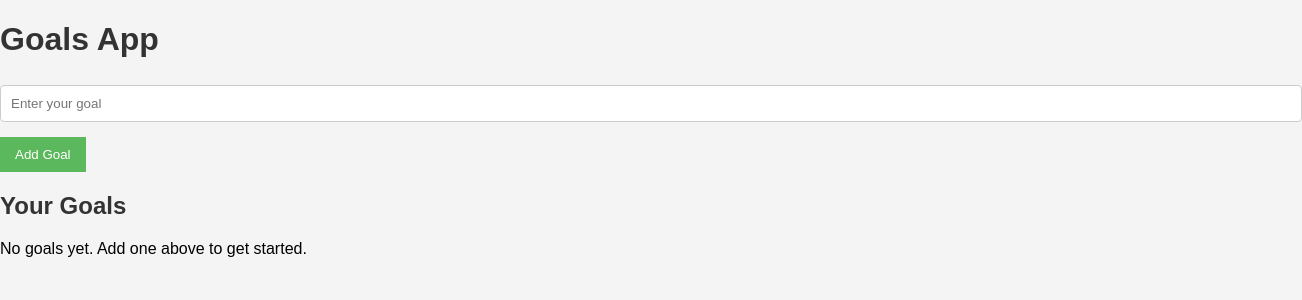
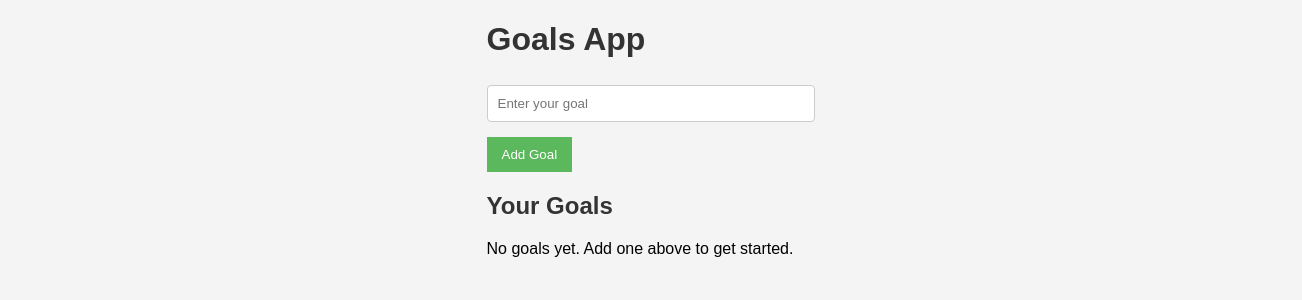
Before and after one commit to benjibyte/goalsapp, a React (Vite) app in the folder goals-app/: page / in a window 1280 px wide. Shown: the top 300 px of the page, 1302 px wide, since content can reach past the window. Built offline with nearby package versions, Linux system fonts and the light colour scheme.

Commit message:
tweaked CSS and added JSDoc types for goals and function parameters with Github Copilot

```diff
--- a/goals-app/src/hooks/useGoals.js
+++ b/goals-app/src/hooks/useGoals.js
@@ -1,8 +1,13 @@
 import { useState } from 'react';
 
+/**
+ * @typedef {{ id: string, title: string }} Goal
+ */
+
 const useGoals = () => {
-    const [goals, setGoals] = useState([]);
+    const [goals, setGoals] = useState(/** @type {Goal[]} */ ([]));
 
+    /** @param {string} title */
     const addGoal = (title) => {
         const trimmedTitle = title.trim();
 
@@ -18,10 +23,15 @@ const useGoals = () => {
         setGoals((prevGoals) => [...prevGoals, newGoal]);
     };
 
+    /** @param {string} goalId */
     const removeGoal = (goalId) => {
         setGoals((prevGoals) => prevGoals.filter(goal => goal.id !== goalId));
     };
 
+    /**
+     * @param {string} goalId
+     * @param {string} updatedTitle
+     */
     const updateGoal = (goalId, updatedTitle) => {
         const trimmedTitle = updatedTitle.trim();
 
--- a/goals-app/src/index.css
+++ b/goals-app/src/index.css
@@ -1,8 +1,27 @@
+* {
+    --main-font: Arial, sans-serif;
+    --main-background-color: #f4f4f4;
+    --main-accent-color: #5cb85c;
+
+
+}
+
+
 body {
     font-family: Arial, sans-serif;
     margin: 0;
     padding: 0;
+    * {
+        max-width: 40em;
+    }
+
+    display: flex;
+    flex-direction: column;
+    align-items: center;
+
+
     background-color: #f4f4f4;
+    /* This rule applies to everythin inside the Body Tag as a general style*/
 }
 
 h1, h2, h3 {
```
Also changed, not shown: 4 other files (tests, documents, lock files or other folders).
